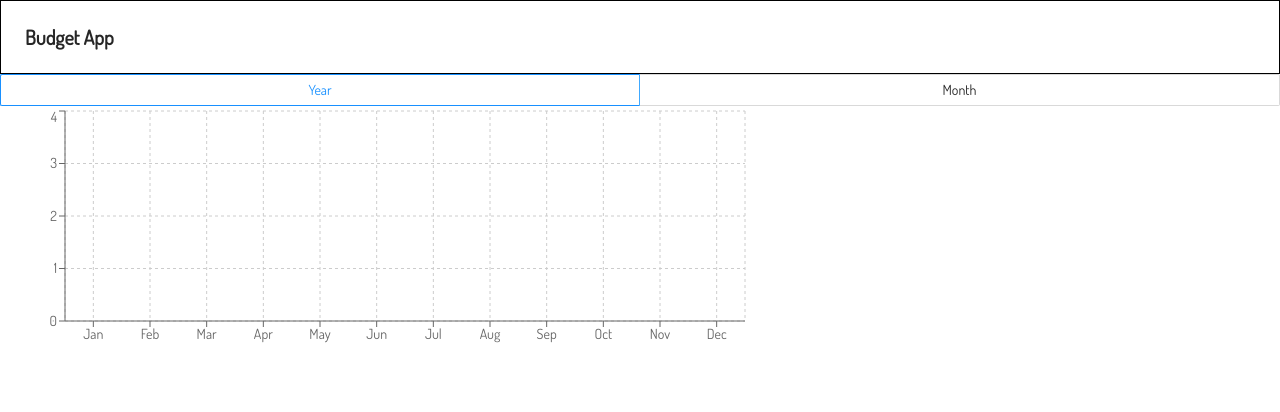
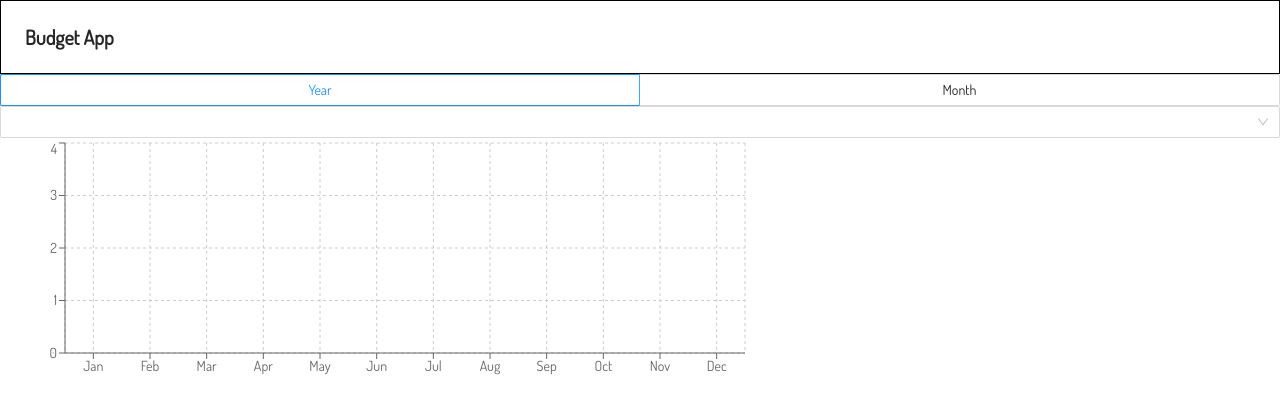
Before and after one commit to aaartyomsss/budget-frontend, a React (Create React App) app: page /personal-overview in a window 1280 px wide. Shown: the top 412 px of the page. Built offline with nearby package versions, Linux system fonts and the light colour scheme.

Commit message:
added year dropdown menu in overview

```diff
--- a/src/components/pages/Overview.js
+++ b/src/components/pages/Overview.js
@@ -3,6 +3,9 @@ import { BarChart, CartesianGrid, XAxis, YAxis, Bar } from 'recharts'
 import { filterPerMonth } from '../../functions/helperFunctions'
 import './Overview.css'
 import OverviewFilterNavbar from './OverviewFilterNavbar'
+import OverviewDropdown from './OverviewDropdown'
+
+
 // Following component represents component that will display
 // Graph of spendings vs graph of incomes
 // With specified filters
@@ -10,6 +13,7 @@ const Overview = ({ expenses }) => {
 
     // Display month or year
     const [ filter, setFilter ] = useState("year")
+    const [ selectedYear, setYear ] = useState("")
 
     // all the data
     const personalExpenses = filterPerMonth(expenses)
@@ -20,6 +24,7 @@ const Overview = ({ expenses }) => {
     return (
         <div>
             <OverviewFilterNavbar filter={filter} setFilter={setFilter}/>
+            <OverviewDropdown type={filter} setYear={setYear} />
             <BarChart width={750} height={250} data={personalExpenses}>
                 <CartesianGrid strokeDasharray='3 3' />
                 <XAxis dataKey='month'/>
--- a/src/components/pages/OverviewDropdown.js
+++ b/src/components/pages/OverviewDropdown.js
@@ -1,19 +1,32 @@
 import React from 'react'
 import { Select } from 'antd'
-import { getYear } from '../../functions/dateFromatters'
+import { getAllYears } from '../../functions/overviewDropdown'
+import { useSelector } from 'react-redux'
 
 
-const OverviewDropdown = ({ type, data }) => {
+const OverviewDropdown = ({ type, setYear }) => {
 
     const { Option } = Select
+    const personalExpenses = useSelector(state => state.personalExpenses)
 
-    // TODO implement dropdown scrollbar
+    const years = getAllYears(personalExpenses)
+
+    const onChange = value => {
+        console.log(value)
+        setYear(value)
+    }
 
     if (type === "year") {
         return (
             <div>
-                <Select>
-
+                <Select
+                    style={{ width: "100%" }}
+                    onChange={onChange}
+                    defaultValue={years[0]}
+                >
+                    {years.map(year => {
+                        return <Option key={year} value={year}>{year}</Option>
+                    })}
                 </Select>
             </div>
         )
--- a/src/functions/dateFromatters.js
+++ b/src/functions/dateFromatters.js
@@ -2,14 +2,15 @@
 
 export const getYear = date => {
 
-    let dateElements = date.split('-', 3)
+    const deteminer = new RegExp('-')
 
-    if (dateElements !== undefined) {
-        return dateElements[0].substr(1)
+    if (deteminer.test(date)) {
+        return date.split('-', 3)[0]
     }
 
-    const year = date.split('/', 3)[2]
+    const year = date.split('/')[2]
 
     return year
 
+
 }
--- /dev/null
+++ b/src/functions/overviewDropdown.js
@@ -0,0 +1,10 @@
+import { getYear } from './dateFromatters'
+
+export const getAllYears = expensesList => {
+    console.log(expensesList)
+    const fullDates = expensesList.map(expenseLog => expenseLog.date)
+    console.log(fullDates)
+    const years = fullDates.map(date => getYear(date))
+    return [...new Set(years)]
+
+}
```
Also changed, not shown: 1 other file (tests, documents, lock files or other folders).
